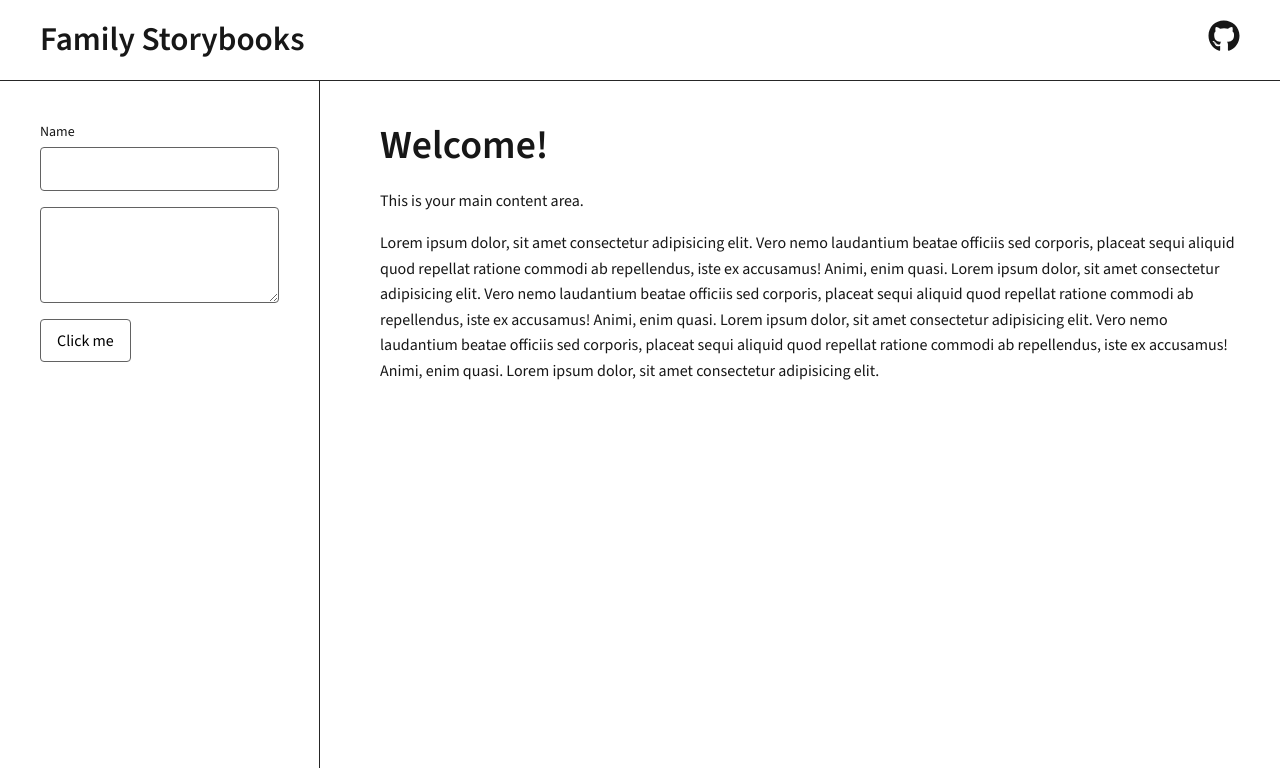
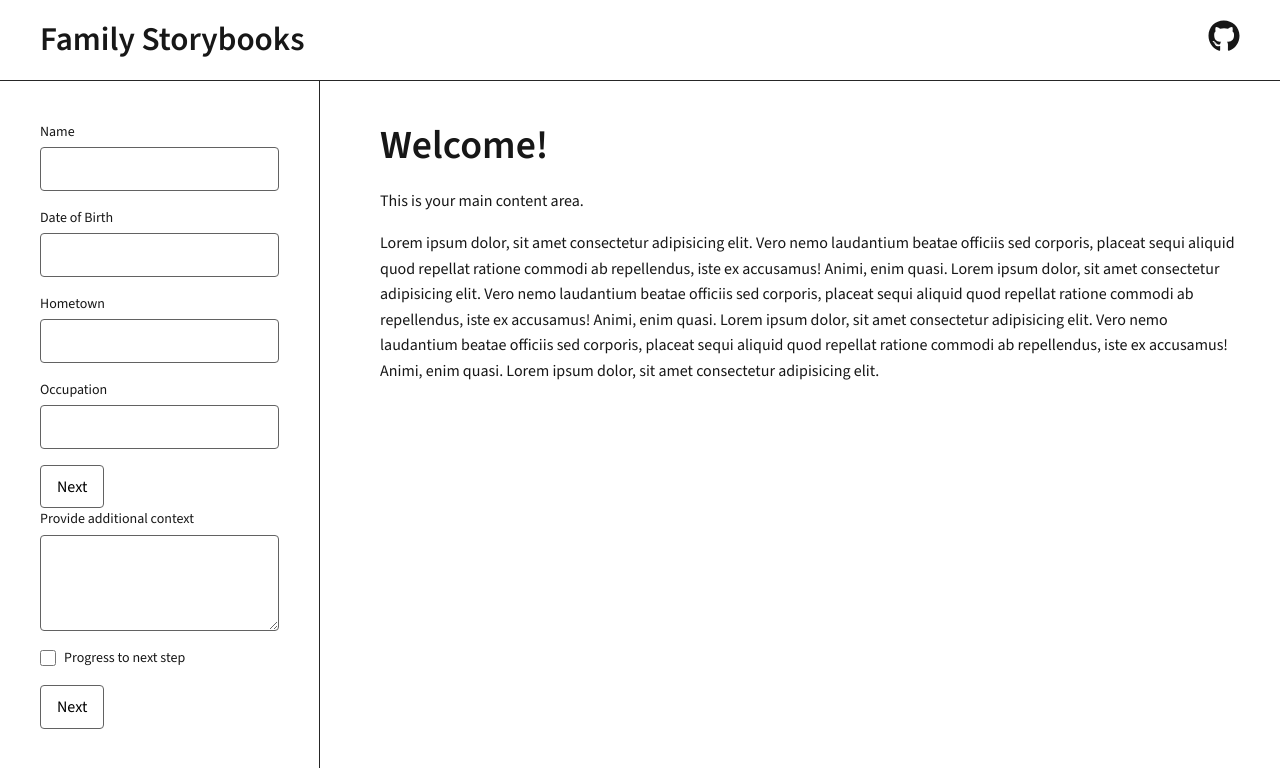
Before and after one commit to justono1/family-history-storybook, a Next.js app in the folder apps/web/: page / in a window 1280 px wide. Shown: the top 768 px of the page. Built offline with nearby package versions, Linux system fonts and the light colour scheme.

Commit message:
stubbed in forms

```diff
--- a/apps/web/app/page.module.css
+++ b/apps/web/app/page.module.css
@@ -34,9 +34,6 @@
 .sidebar {
   width: 320px;
   border-right: 1px solid #262626;
-  display: flex;
-  flex-direction: column;
-  justify-content: space-between;
   height: 100%;
   overflow-y: scroll;
   -ms-overflow-style: none;
--- a/apps/web/app/page.tsx
+++ b/apps/web/app/page.tsx
@@ -4,6 +4,7 @@ import styles from "./page.module.css";
 import Input from "./components/Input/Input";
 import Button from "./components/Button/Button";
 import InputTextarea from "./components/InputTextarea/InputTextarea";
+import InputCheckbox from "./components/InputCheckbox/InputCheckbox";
 
 export default function Home() {
   return (
@@ -23,8 +24,22 @@ export default function Home() {
         <aside className={styles.sidebar}>
           <form>
             <Input label="Name" name="name" />
-            <InputTextarea />
-            <Button>Click me</Button>
+            <Input label="Date of Birth" name="dateOfBirth" />
+            <Input label="Hometown" name="hometown" />
+            <Input label="Occupation" name="occupation" />
+            <Button>Next</Button>
+          </form>
+
+          <form>
+            <InputTextarea
+              label={"Provide additional context"}
+              name={"feedback"}
+            />
+            <InputCheckbox
+              label={"Progress to next step"}
+              name={"isSatisfied"}
+            />
+            <Button>Next</Button>
           </form>
         </aside>
 
```
